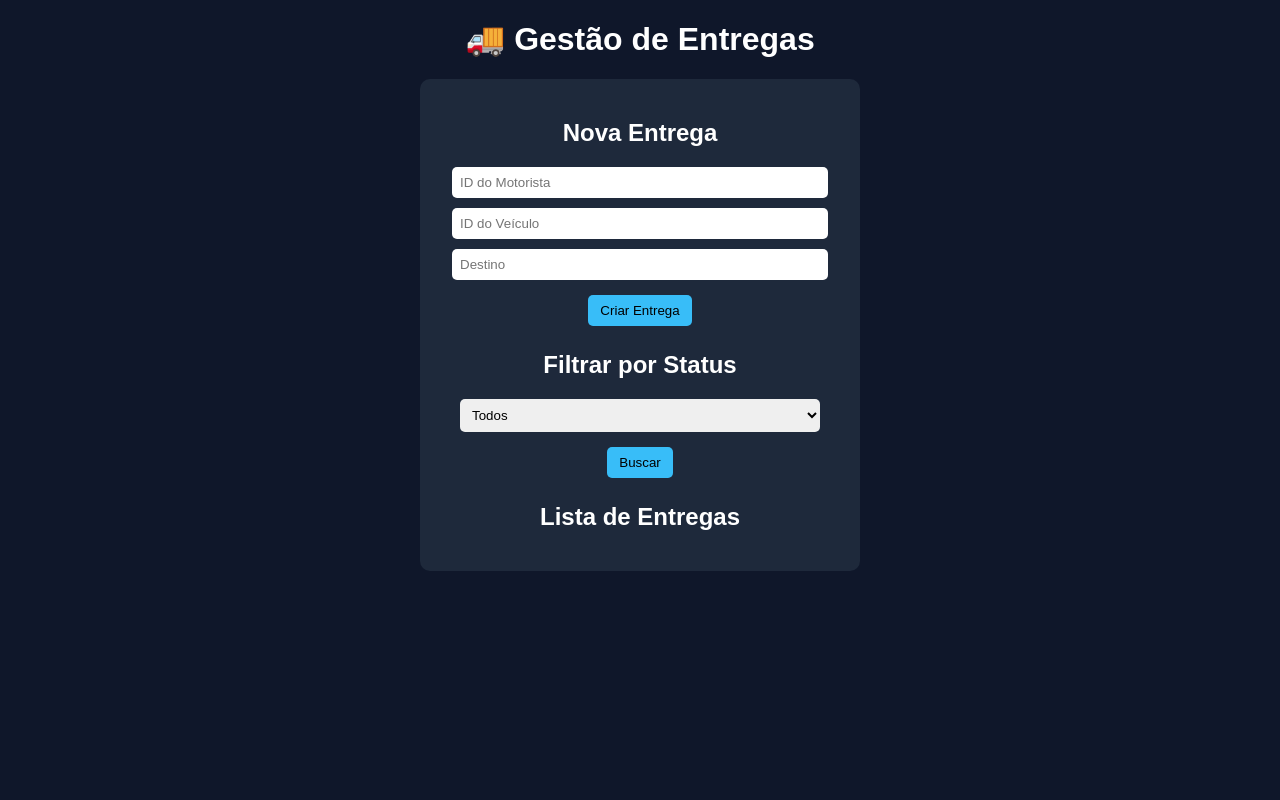
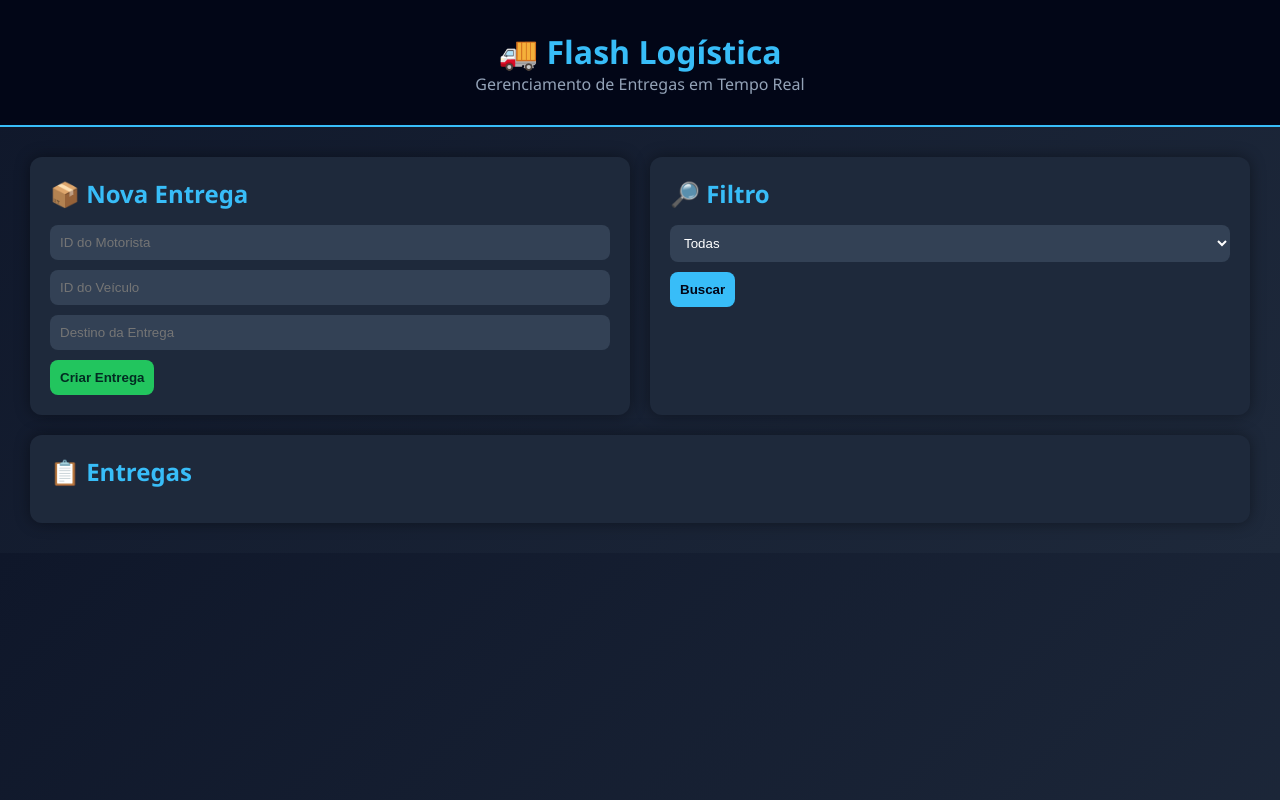
Before and after one commit to Jhonatan-de-Jesus/api_gest-o_de_entregas, a plain HTML site: page Projeto-entregas/index.html in a window 1280 px wide. Drawn offline with nearby package versions, Linux system fonts and the light colour scheme; files that its build step writes are made by us from their sources.

Commit message:
Atualizando o html e o css, deixando mais proficional

```diff
--- a/Projeto-entregas/css/style.css
+++ b/Projeto-entregas/css/style.css
@@ -1,53 +1,159 @@
-body {
-  font-family: Arial, sans-serif;
-  background: #0f172a;
-  color: white;
-  text-align: center;
+/* RESET */
+* {
+  margin: 0;
+  padding: 0;
+  box-sizing: border-box;
 }
 
-h1 {
-  margin-top: 20px;
+/* BODY */
+body {
+  font-family: 'Segoe UI', sans-serif;
+  background: linear-gradient(135deg, #0f172a, #1e293b);
+  color: #e2e8f0;
 }
 
-.container {
+/* HEADER */
+header {
+  text-align: center;
+  padding: 30px;
+  background: #020617;
+  border-bottom: 2px solid #38bdf8;
+}
+
+header h1 {
+  font-size: 2rem;
+  color: #38bdf8;
+}
+
+header p {
+  color: #94a3b8;
+}
+
+/* DASHBOARD GRID */
+.dashboard {
+  display: grid;
+  grid-template-columns: 1fr 1fr;
+  gap: 20px;
+  padding: 30px;
+}
+
+/* CARD */
+.card {
   background: #1e293b;
   padding: 20px;
-  margin: 20px auto;
-  width: 400px;
-  border-radius: 10px;
+  border-radius: 12px;
+  box-shadow: 0 0 15px rgba(0,0,0,0.4);
+  transition: transform 0.2s;
 }
 
-input, select {
-  display: block;
-  margin: 10px auto;
-  padding: 8px;
-  width: 90%;
-  border-radius: 5px;
-  border: none;
+.card:hover {
+  transform: translateY(-5px);
 }
 
-button {
-  padding: 8px 12px;
-  margin: 5px;
-  border: none;
-  border-radius: 5px;
-  cursor: pointer;
-  background: #38bdf8;
-  color: black;
+.card.full {
+  grid-column: span 2;
 }
 
-button:hover {
+/* TITLES */
+.card h2 {
+  margin-bottom: 15px;
+  color: #38bdf8;
+}
+
+/* INPUTS */
+.form-group input,
+select {
+  width: 100%;
+  padding: 10px;
+  margin-bottom: 10px;
+  border-radius: 8px;
+  border: none;
+  background: #334155;
+  color: white;
+}
+
+/* BUTTONS */
+button {
+  padding: 10px;
+  border-radius: 8px;
+  border: none;
+  cursor: pointer;
+  font-weight: bold;
+}
+
+.btn-primary {
+  background: #22c55e;
+  color: #022c22;
+}
+
+.btn-primary:hover {
+  background: #16a34a;
+}
+
+.btn-secondary {
+  background: #38bdf8;
+  color: #020617;
+}
+
+.btn-secondary:hover {
   background: #0ea5e9;
 }
 
+/* LISTA */
 ul {
   list-style: none;
-  padding: 0;
 }
 
+/* ITEM */
 li {
   background: #334155;
-  margin: 10px;
-  padding: 10px;
-  border-radius: 5px;
+  padding: 15px;
+  margin-bottom: 10px;
+  border-radius: 10px;
+  display: flex;
+  justify-content: space-between;
+  align-items: center;
 }
+
+/* STATUS COLORS */
+.status {
+  font-weight: bold;
+}
+
+.pendente {
+  color: #facc15;
+}
+
+.em-rota {
+  color: #38bdf8;
+}
+
+.entregue {
+  color: #22c55e;
+}
+
+/* ACTION BUTTONS */
+.actions button {
+  margin-left: 5px;
+  padding: 6px 10px;
+}
+
+.btn-update {
+  background: #facc15;
+}
+
+.btn-delete {
+  background: #ef4444;
+  color: white;
+}
+
+/* RESPONSIVO */
+@media (max-width: 768px) {
+  .dashboard {
+    grid-template-columns: 1fr;
+  }
+
+  .card.full {
+    grid-column: span 1;
+  }
+}
--- a/Projeto-entregas/index.html
+++ b/Projeto-entregas/index.html
@@ -3,102 +3,58 @@
 <head>
   <meta charset="UTF-8">
   <title>Flash Logística</title>
-  <link rel="stylesheet" href="style.css">
+  <link rel="stylesheet" href="./css/style.css">
 </head>
 <body>
 
-  <h1>🚚 Gestão de Entregas</h1>
+  <header>
+    <h1>🚚 Flash Logística</h1>
+    <p>Gerenciamento de Entregas em Tempo Real</p>
+  </header>
 
-  <div class="container">
+  <main class="dashboard">
 
-    <h2>Nova Entrega</h2>
-    <input id="motorista" placeholder="ID do Motorista">
-    <input id="veiculo" placeholder="ID do Veículo">
-    <input id="destino" placeholder="Destino">
-    <button onclick="criar()">Criar Entrega</button>
+    <!-- FORM -->
+    <section class="card">
+      <h2>📦 Nova Entrega</h2>
 
-    <h2>Filtrar por Status</h2>
-    <select id="filtro">
-      <option value="">Todos</option>
-      <option value="pendente">Pendente</option>
-      <option value="em rota">Em Rota</option>
-      <option value="entregue">Entregue</option>
-    </select>
-    <button onclick="carregar()">Buscar</button>
+      <div class="form-group">
+        <input id="motorista" type="number" placeholder="ID do Motorista">
+        <input id="veiculo" type="number" placeholder="ID do Veículo">
+        <input id="destino" type="text" placeholder="Destino da Entrega">
+      </div>
 
-    <h2>Lista de Entregas</h2>
-    <ul id="lista"></ul>
+      <button class="btn-primary" onclick="criarEntregaUI()">
+        Criar Entrega
+      </button>
+    </section>
 
-  </div>
+    <!-- FILTRO -->
+    <section class="card">
+      <h2>🔎 Filtro</h2>
+
+      <select id="filtro">
+        <option value="">Todas</option>
+        <option value="pendente">Pendente</option>
+        <option value="em rota">Em rota</option>
+        <option value="entregue">Entregue</option>
+      </select>
+
+      <button class="btn-secondary" onclick="carregarEntregas()">
+        Buscar
+      </button>
+    </section>
+
+    <!-- LISTA -->
+    <section class="card full">
+      <h2>📋 Entregas</h2>
+      <ul id="lista"></ul>
+    </section>
+
+  </main>
 
   <script src="https://cdn.jsdelivr.net/npm/@supabase/supabase-js"></script>
-
-  <script>
-    const { createClient } = supabase;
-
-    const SUPABASE_URL = 'SUA_URL_SUPABASE_AQUI';
-    const SUPABASE_KEY = 'SUA_CHAVE_SUPABASE_AQUI';
-
-    const client = createClient(SUPABASE_URL, SUPABASE_KEY);
-
-    async function criar() {
-      const motorista_id = document.getElementById('motorista').value;
-      const veiculo_id = document.getElementById('veiculo').value;
-      const destino = document.getElementById('destino').value;
-
-      await client.from('entregas').insert({
-        motorista_id,
-        veiculo_id,
-        destino,
-        status: 'pendente'
-      });
-
-      carregar();
-    }
-
-    async function carregar() {
-      const status = document.getElementById('filtro').value;
-
-      let query = client.from('entregas').select('*');
-
-      if (status) {
-        query = query.eq('status', status);
-      }
-
-      const { data } = await query;
-
-      const lista = document.getElementById('lista');
-      lista.innerHTML = '';
-
-      data.forEach(e => {
-        const li = document.createElement('li');
-        li.innerHTML = `
-          #${e.id} - ${e.destino} (${e.status})
-          <button onclick="atualizar(${e.id})">➡️ Em rota</button>
-          <button onclick="deletar(${e.id})">❌</button>
-        `;
-        lista.appendChild(li);
-      });
-    }
-
-    async function atualizar(id) {
-      await client.from('entregas')
-        .update({ status: 'em rota' })
-        .eq('id', id);
-
-      carregar();
-    }
-
-    async function deletar(id) {
-      await client.from('entregas')
-        .delete()
-        .eq('id', id);
-
-      carregar();
-    }
-
-    carregar();
-  </script>
+  <script type="module" src="./js/entregas.js"></script>
 
 </body>
 </html>
```
Also changed, not shown: 2 other files.
